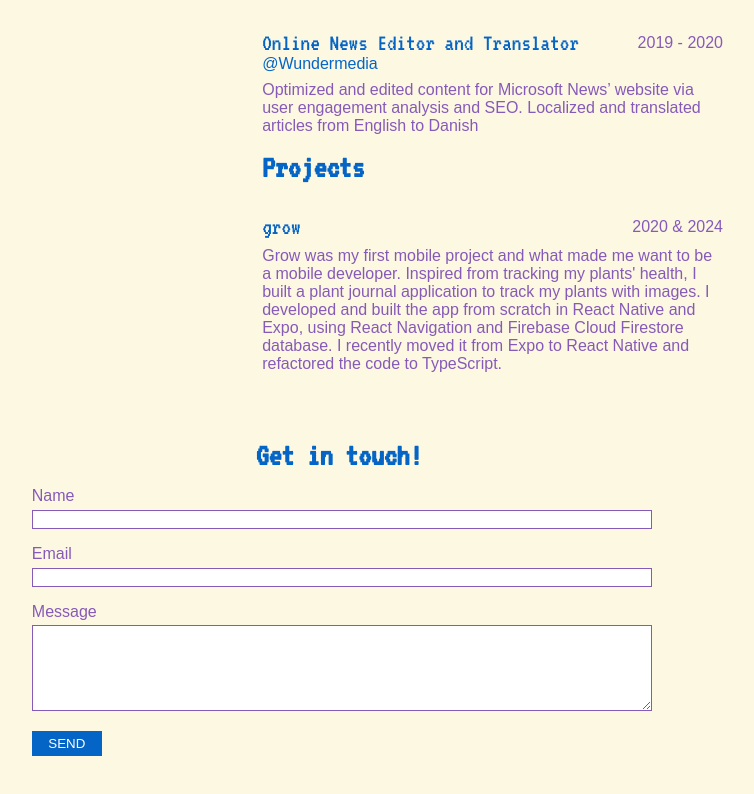
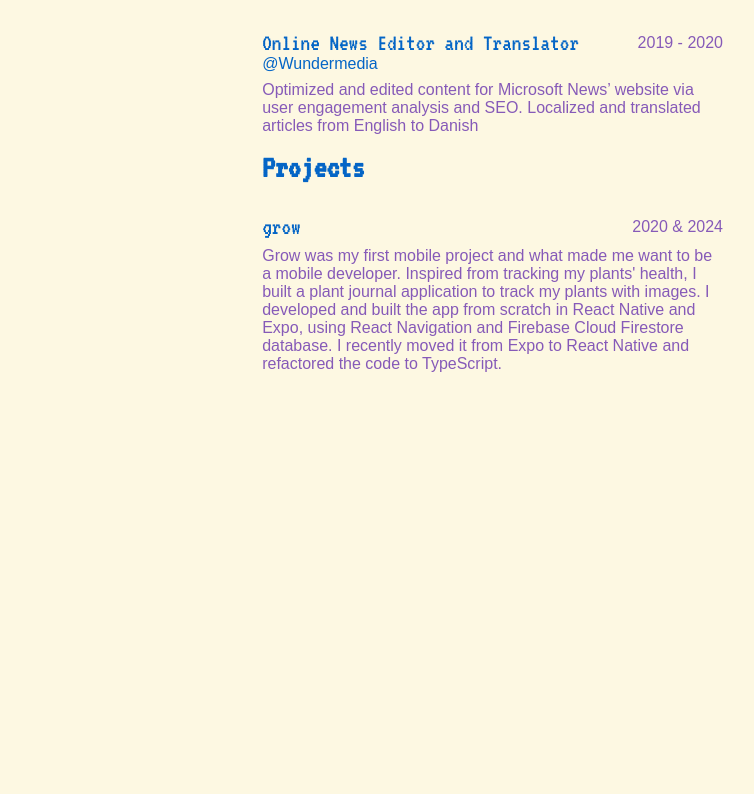
Before and after one commit to MonikaHoy/website, a React (Create React App) app: page / in a window 1280 px wide. Shown: the part 1177-1971 px from the top of the page, without its empty margins (301-1055 px from the left). After the commit the page ends 1606 px from the top, so only its background shows below. Built offline with nearby package versions, Linux system fonts and the light colour scheme; a web font is replaced by a local one.

Commit message:
remove contact form

```diff
--- a/src/App.module.css
+++ b/src/App.module.css
@@ -94,7 +94,3 @@ textarea {
   border: solid 0.02rem var(--c-text-secondary);
   height: 10vh;
 }
-
-form {
-  width: 100%;
-}
--- a/src/App.tsx
+++ b/src/App.tsx
@@ -21,10 +21,6 @@ function App() {
         <Summary isSmallScreen={isTabletOrMobile} />
         <WorkExperience isSmallScreen={isTabletOrMobile} />
       </div>
-      <div className={style.formContainer}>
-        <h1>Get in touch!</h1>
-        <ContactForm />
-      </div>
     </div>
   );
 }
```
